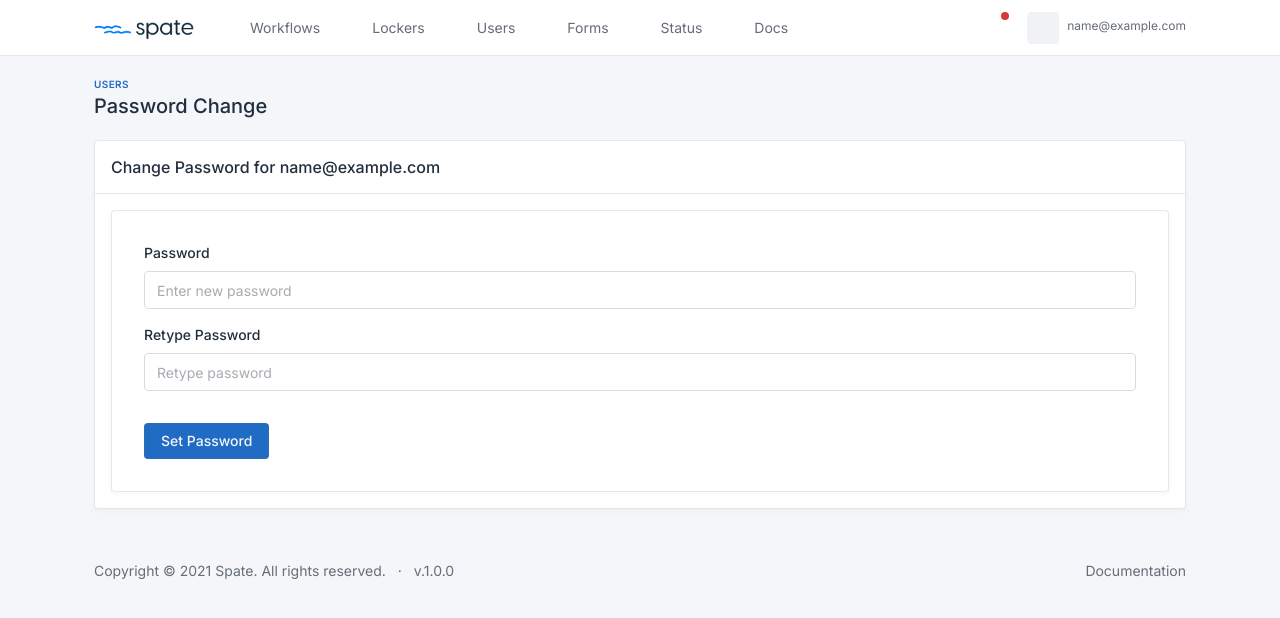
After one commit to bmarsh9/spate, a Flask app: page /users/1/password in a window 1280 px wide. The commit adds this page. Shown: the top 618 px of the page. Run offline with Flask 2, Linux system fonts and the light colour scheme; the visitor is signed in with stand-in values (Sample User, id 1); data comes from the database, SQL or seed files in the repository; data that the repository does not hold is empty; parts of the project's set-up code (start-up, migrations or seed data) failed here and were passed over; some libraries are stand-ins or nearby versions.

Commit message:
add update to change password

```diff
--- a/app/main/general.py
+++ b/app/main/general.py
@@ -11,6 +11,28 @@ from app.models import Role,User
 def users():
     users = User.query.all()
     return render_template('users.html',users=users)
+
+@main.route('/users/<int:id>/password', methods=['GET','POST'])
+@login_required
+def change_password(id):
+    user = User.query.get(id)
+    if not user:
+        flash("User does not exist!")
+        return redirect(url_for("main.users"))
+    if not current_user.has_role("admin") and not current_user == user:
+        flash("You do not have access to this resource","warning")
+        return redirect(url_for("main.users"))
+    if request.method == "POST":
+        new_password = request.form["password"]
+        repeat_password = request.form["password2"]
+        if new_password != repeat_password:
+            flash("Passwords do not match! Please try again","warning")
+            return redirect(url_for("main.change_password",id=id))
+        user.set_password(new_password)
+        db.session.commit()
+        flash("Successfully changed password of:{}".format(user.email))
+        return redirect(url_for("main.users"))
+    return render_template('change_password.html',user=user)
 
 @main.route('/admin/users/<int:id>', methods=['GET','POST'])
 @login_required
--- /dev/null
+++ b/app/templates/change_password.html
@@ -0,0 +1,57 @@
+{% extends "layouts/condensed.html" %}
+
+{% block before_head %}
+  {{ super() }}
+  {% import "helpers/src_macros.html" as macro %}
+  {{ macro.filehelper(datatables=True) }}
+{% endblock %}
+
+{%block contentHeader%}
+<div class="page-header">
+  <div class="row align-items-center">
+    <div class="col">
+      <div class="page-pretitle">
+        <a href="{{url_for("main.view_user",id=user.id)}}">Users</a>
+      </div>
+      <h2 class="page-title">
+        Password Change
+      </h2>
+    </div>
+  </div>
+</div>
+{%endblock%}
+
+{%block content%}
+  <div class="row row-cards">
+    <div class="col-12">
+        <div class="card">
+          <div class="card-header">
+            <h3 class="card-title">Change Password for {{user.email}}</h3>
+          </div>
+          <div class="card-body">
+            <form class="card card-md" method="POST" action="{{url_for("main.change_password",id=user.id)}}">
+              <div class="card-body">
+                <div class="mb-3">
+                  <div class="form-group">
+                    <label class="form-label">Password</label>
+                    <input type="password" name="password" id="password" class="form-control" placeholder="Enter new password" required>
+                  </div>
+                </div>
+                <div class="mb-3">
+                  <div class="form-group">
+                    <label class="form-label">Retype Password</label>
+                    <input type="password" name="password2" id="password2" class="form-control" placeholder="Retype password" required>
+                  </div>
+                </div>
+                <div class="form-footer">
+                  <button type="submit" class="btn btn-primary">
+                    Set Password
+                  </button>
+                </div>
+              </div>
+            </form>
+          </div>
+        </div>
+    </div>
+  </div>
+{%endblock%}
--- a/config.py
+++ b/config.py
@@ -45,7 +45,8 @@ class Config:
 class DevelopmentConfig(Config):
     DEBUG = True
     SQLALCHEMY_DATABASE_URI = os.environ.get('SQLALCHEMY_DATABASE_URL') or \
-        "postgresql://db1:db1@postgres_db/db1"
+        "postgresql://db12:db12@localhost/db12"
+#        "postgresql://db1:db1@postgres_db/db1"
 
 class TestingConfig(Config):
     TESTING = True
```
Also changed, not shown: app/templates/view_user.html (+23 -2 lines).
